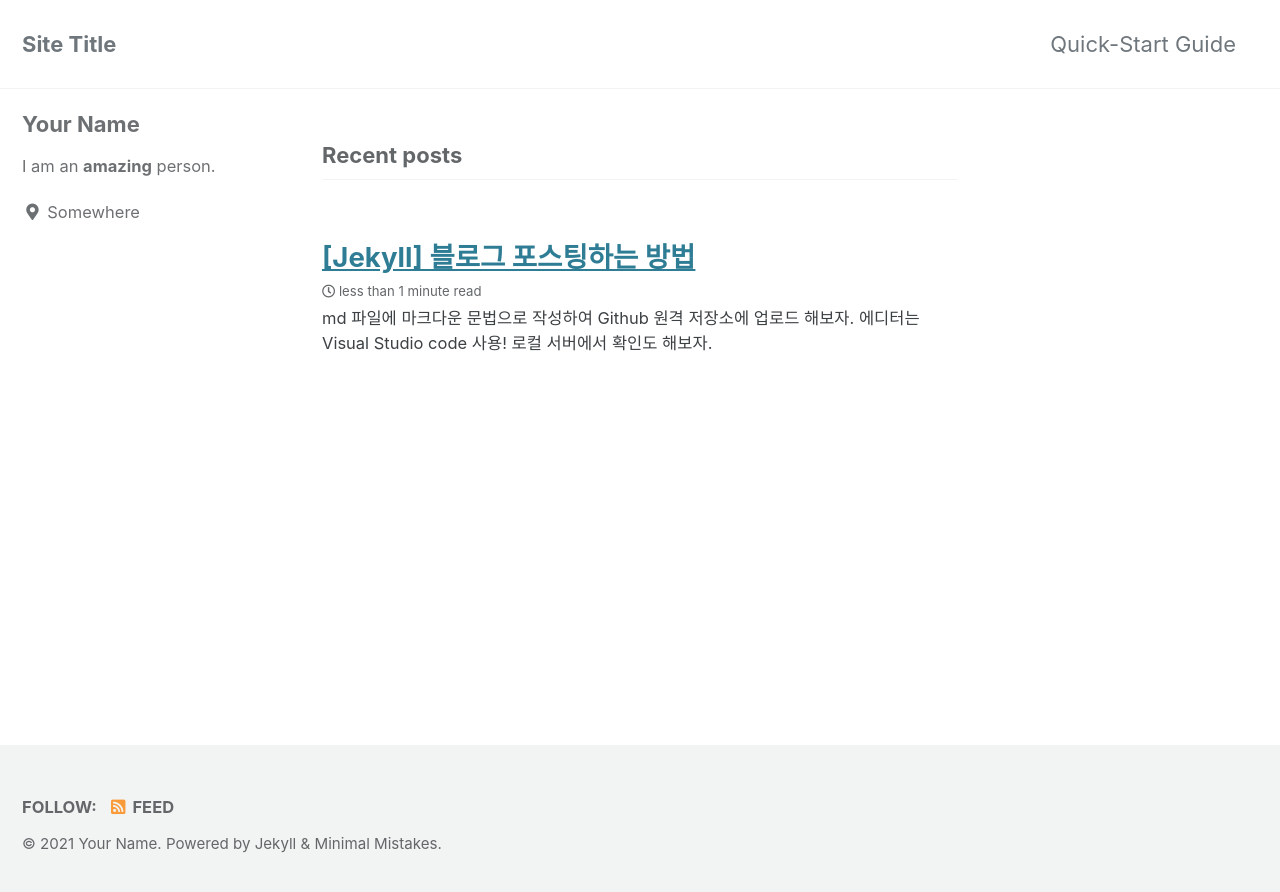
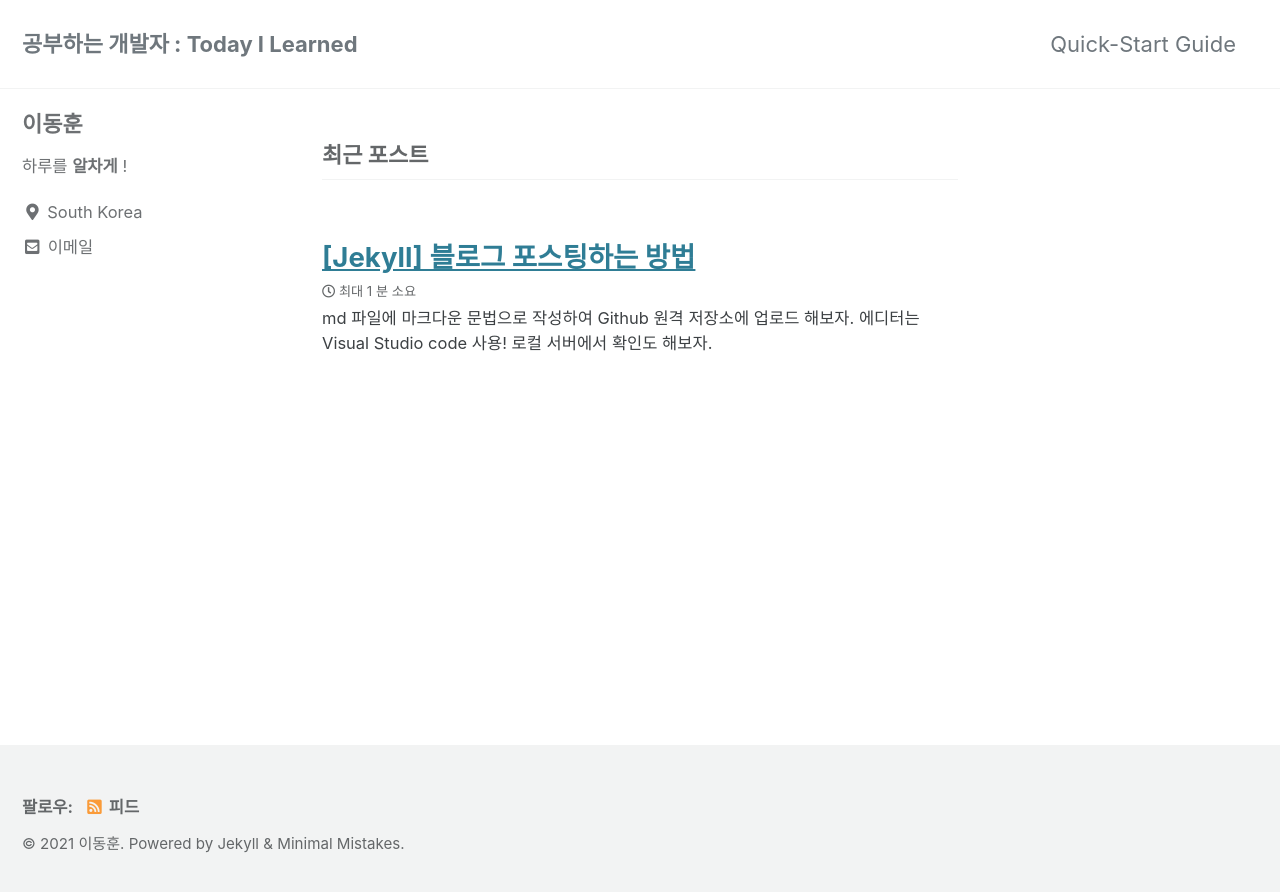
Before and after one commit to gchlee2/gchlee2.github.io, a Jekyll site: the page built from index.html, in a window 1280 px wide. Shown: the top 892 px of the page. Built offline with Jekyll 4.4.1, drawn with Linux system fonts in a browser that asks for light colours; cached includes are drawn as plain includes; the list of posts is cut into pages by our own code.

Commit message:
설정파일 수정

```diff
--- a/_config.yml
+++ b/_config.yml
@@ -15,12 +15,12 @@
 minimal_mistakes_skin    : "default" # "air", "aqua", "contrast", "dark", "dirt", "neon", "mint", "plum", "sunrise"
 
 # Site Settings
-locale                   : "en-US"
-title                    : "Site Title"
+locale                   : "ko-KR"
+title                    : "공부하는 개발자 : Today I Learned"
 title_separator          : "-"
 subtitle                 : # site tagline that appears below site title in masthead
-name                     : "Your Name"
-description              : "An amazing website."
+name                     : "이동훈"
+description              : "하루의 공부를 정리하자!"
 url                      : # the base hostname & protocol for your site e.g. "https://mmistakes.github.io"
 baseurl                  : # the subpath of your site, e.g. "/blog"
 repository               : # GitHub username/repo-name e.g. "mmistakes/minimal-mistakes"
@@ -101,11 +101,11 @@ analytics:
 
 # Site Author
 author:
-  name             : "Your Name"
+  name             : "이동훈"
   avatar           : # path of avatar image, e.g. "/assets/images/bio-photo.jpg"
-  bio              : "I am an **amazing** person."
-  location         : "Somewhere"
-  email            :
+  bio              : "하루를 **알차게** !"
+  location         : "South Korea"
+  email            : "gchlee2@naver.com"
   links:
     - label: "Email"
       icon: "fas fa-fw fa-envelope-square"
```
